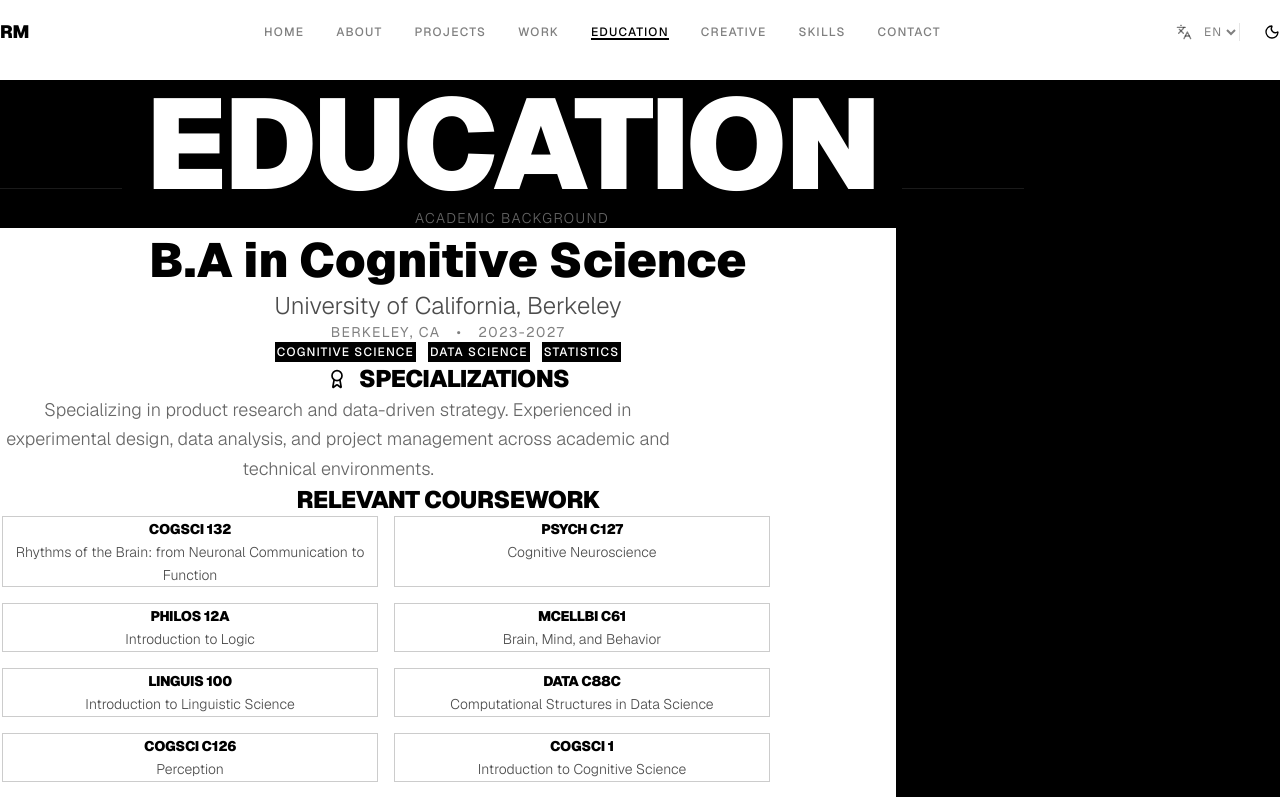
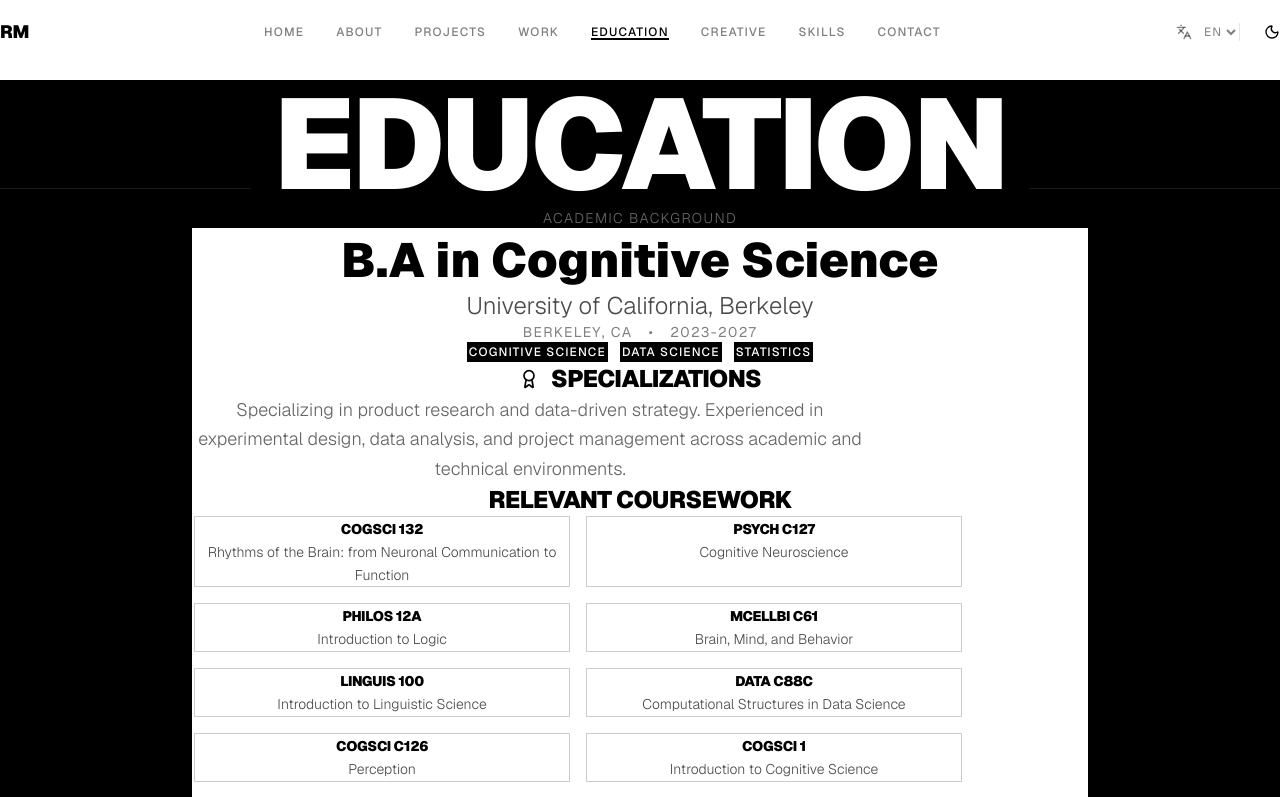
Before and after one commit to rushaad-cell/personal-website, a Next.js app: page /education in a window 1280 px wide. Shown: the top 797 px of the page. Built offline with nearby package versions, Linux system fonts and the light colour scheme.

Commit message:
NUCLEAR: Force center entire education section with flexbox container

```diff
--- a/components/EducationSection.tsx
+++ b/components/EducationSection.tsx
@@ -7,12 +7,12 @@ export function EducationSection() {
   return (
     <section className="min-h-screen pt-32 pb-24 bg-black dark:bg-white relative">
 
-      <div className="max-w-5xl mx-auto px-6 lg:px-8 relative z-10">
+      <div className="max-w-7xl mx-auto px-6 lg:px-8 relative z-10 flex flex-col items-center">
         {/* Minimal Header */}
         <motion.div
           initial={{ opacity: 0, y: -50 }}
           animate={{ opacity: 1, y: 0 }}
-          className="mb-20 text-center"
+          className="mb-20 text-center w-full"
         >
           <div className="flex items-baseline justify-center gap-6 mb-4">
             <div className="flex-1 h-px bg-white/10 dark:bg-black/10"></div>
@@ -32,7 +32,7 @@ export function EducationSection() {
           animate={{ opacity: 1, scale: 1 }}
           transition={{ type: "spring", stiffness: 100 }}
           whileHover={{ scale: 1.01 }}
-          className="bg-white dark:bg-black border-2 border-white/20 dark:border-black/20 p-12 md:p-16 relative max-w-4xl mx-auto"
+          className="bg-white dark:bg-black border-2 border-white/20 dark:border-black/20 p-12 md:p-16 relative w-full max-w-4xl"
         >
           <div className="mb-12 text-center">
             <h2 className="text-4xl md:text-5xl font-black text-black dark:text-white mb-4 leading-tight">
```
